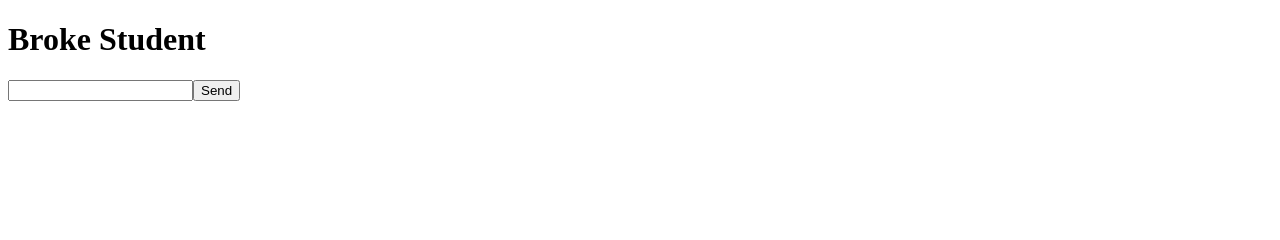
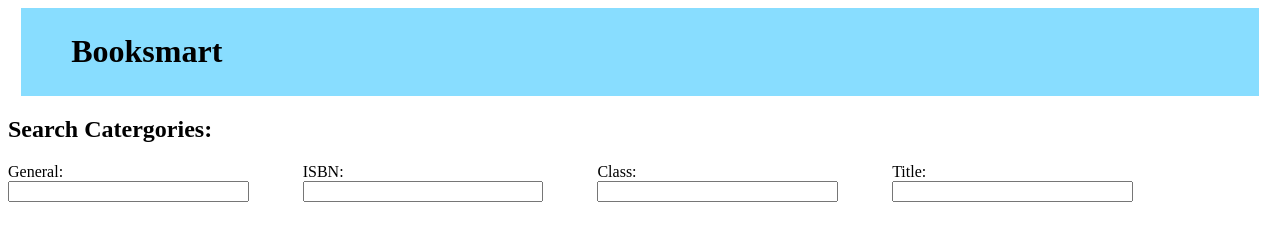
Before and after one commit to kmaccc/Wildhacks, a website: page index.html in a window 1280 px wide. Drawn offline with nearby package versions, Linux system fonts and the light colour scheme.

Commit message:
better html

```diff
--- a/index.html
+++ b/index.html
@@ -1,61 +1,65 @@
 <!doctype html>
 <html>
- <head>
- <title>BROKE BOI</title>
- <!--<style>
-	* 	{
-		margin: 0;
-		padding: 0;
-		box-sizing: border-box; }
-	body {
-		font: 13px Helvetica, Arial; }
-	form {
-		background: #000;
-		padding: 3px;
-		position: fixed;
-		bottom: 0;
-		width: 100%; }
-	form input {
-		border: 0;
-		padding: 10px;
-		width: 90%;
-		margin-right: .5%; }
-	form button {
-		width: 9%;
-		background: rgb(130, 224, 255);
-		border: none;
-		padding: 10px; }
-	#messages {
-		list-style-type: none;
-		margin: 0;
-		padding: 0; }
-	#messages li {
-		padding: 5px 10px; }
-	#messages li:nth-child(odd) {
-		background: #eee; }
- </style>-->
+<head>
+<title>Booksmart</title>
+<style>
+	h1{
+		display: inline-block;
+		width: 70%;
+	}
+	#header {
+    	background: #88DDFF;
+    	top: 0;
+    	width: 90%;
+    	padding: 3pt 4%;
+    	margin: 0 auto;
+	}
+	#search-box{
+		margin:auto;
+	}
+	.catergory {
+		display: inline-block;
+		width: 23%;
+		margin: auto;
+	}
+	.catergory input{
+		display: block;
+		width: 80%;
+	}
+ </style>
 </head>
 
 <body>
-<div>
-	<h1>Broke Student</h1>
+<div id="header">
+	<h1>Booksmart</h1>
 </div>
-<ul id="messages"></ul>
-<form action="">
-	<input id="m" autocomplete="off" /><button>Send</button>
-</form>
+
+<div id="search-box">
+	<h2>Search Catergories:</h2>
+	<form id="search">
+		<div class="catergory">General:
+		<input/>
+		</div>
+
+		<div class="catergory">ISBN:
+		<input/>
+		</div>
+
+		<div class="catergory">Class:
+		<input/>
+		</div>
+
+		<div class="catergory">Title:
+		<input/>
+		</div>
+
+	</form>
+</div>
+
+<div id="results-box">
+	<!-- php crap goes here -->
+</div>
 <script src="https://cdn.socket.io/socket.io-1.2.0.js"></script>
 <script src="http://code.jquery.com/jquery-1.11.1.js"></script>
-<!--<script>
-	var socket = io();
-	$('form').submit(function(){
-		socket.emit('chat message', $('#m').val());
-		$('#m').val('');
-		return false;
-	});
-	socket.on('chat message', function(msg){
-		$('#messages').append($('<li>').text(msg));
-	});
-</script>-->
 </body>
 </html>
```
